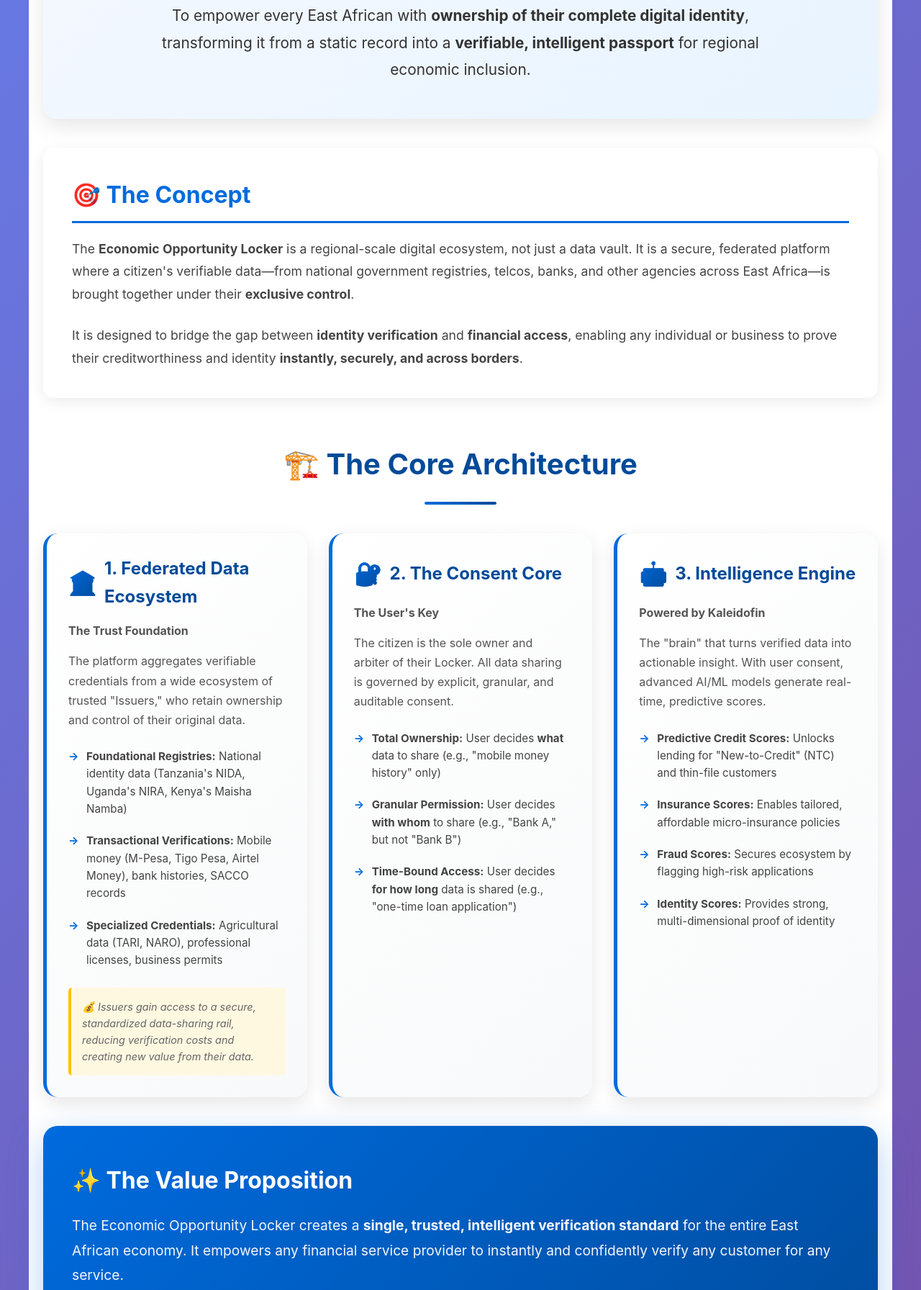
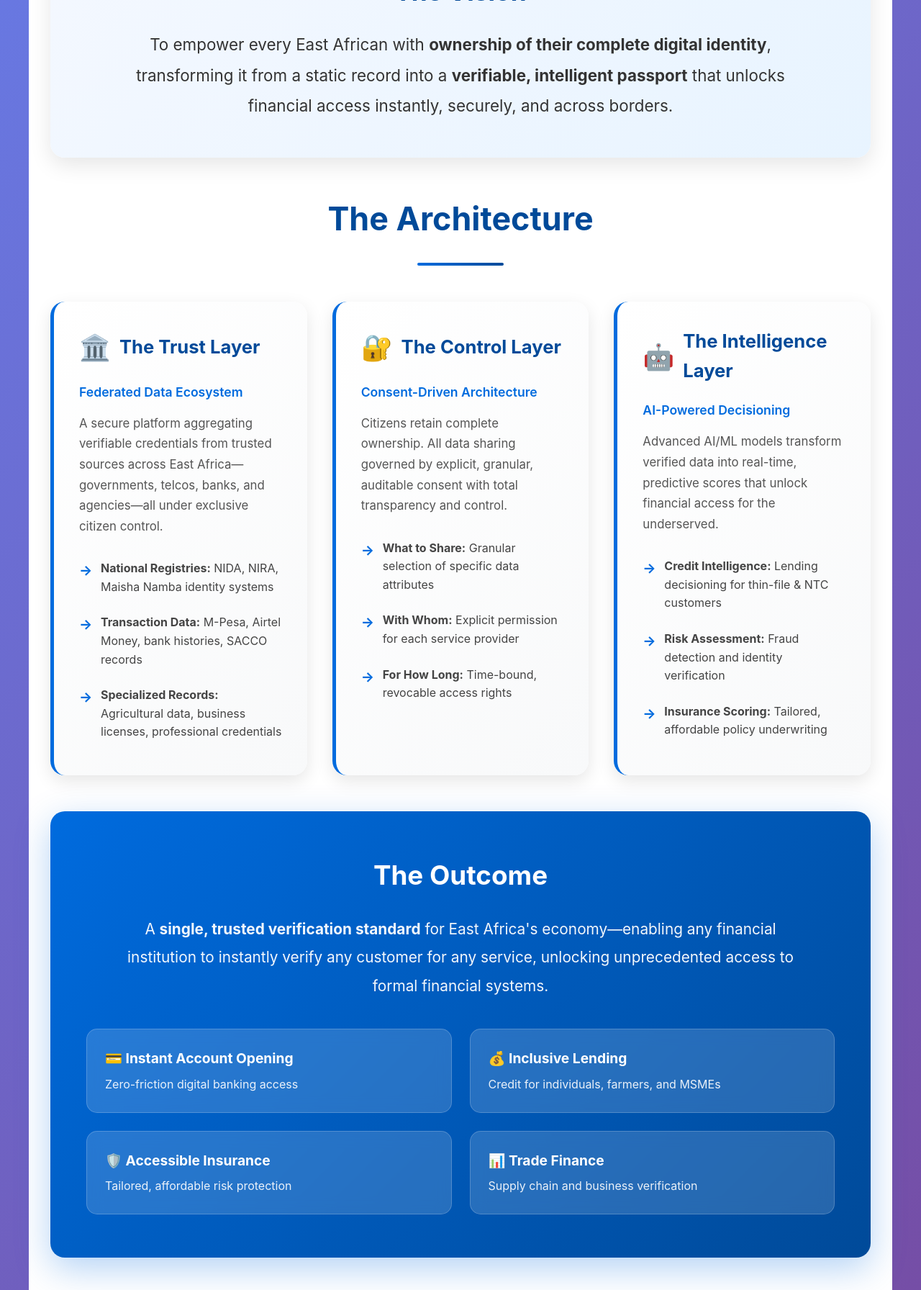
Before and after one commit to Karthik-Velu/EastafricaDigilocker, a plain HTML site: page index.html in a window 1280 px wide. Shown: the part 454-2246 px from the top of the page at 72% size. Drawn offline with Linux system fonts and the light colour scheme.

Commit message:
Redesign as true one-pager: rename to 'The Identity Vault', remove stats, condense content

```diff
--- a/index.html
+++ b/index.html
@@ -3,7 +3,7 @@
 <head>
     <meta charset="UTF-8">
     <meta name="viewport" content="width=device-width, initial-scale=1.0">
-    <title>East Africa Economic Opportunity Locker</title>
+    <title>The Identity Vault - East Africa's Economic Access Platform</title>
     <style>
         * {
             margin: 0;
@@ -28,23 +28,24 @@
         }
 
         .hero h1 {
-            font-size: 3rem;
-            margin-bottom: 10px;
+            font-size: 3.5rem;
+            margin-bottom: 15px;
             animation: fadeInDown 1s ease;
+            font-weight: 700;
         }
 
         .hero .subtitle {
-            font-size: 1.5rem;
+            font-size: 1.6rem;
             opacity: 0.95;
-            margin-bottom: 20px;
+            margin-bottom: 15px;
             animation: fadeInUp 1s ease;
         }
 
         .hero .tagline {
-            font-size: 1.2rem;
+            font-size: 1.3rem;
             font-style: italic;
             opacity: 0.9;
-            max-width: 800px;
+            max-width: 900px;
             margin: 0 auto;
             animation: fadeIn 1.5s ease;
         }
@@ -52,16 +53,16 @@
         .container {
             max-width: 1200px;
             margin: 0 auto;
-            padding: 40px 20px;
+            padding: 50px 30px;
             background-color: #ffffff;
         }
 
         .vision-section {
             background: linear-gradient(135deg, #f4f8ff 0%, #e8f4ff 100%);
-            padding: 50px 20px;
+            padding: 50px 40px;
             text-align: center;
             border-radius: 20px;
-            margin-bottom: 40px;
+            margin-bottom: 50px;
             box-shadow: 0 10px 30px rgba(0,0,0,0.1);
             transition: transform 0.3s ease;
         }
@@ -72,54 +73,34 @@
 
         .vision-section h2 {
             color: #004a99;
-            font-size: 2rem;
-            margin-bottom: 20px;
+            font-size: 2.2rem;
+            margin-bottom: 25px;
         }
 
         .vision-text {
-            font-size: 1.3rem;
+            font-size: 1.4rem;
             color: #333;
-            line-height: 1.8;
-            max-width: 900px;
+            line-height: 1.9;
+            max-width: 950px;
             margin: 0 auto;
-        }
-
-        .concept-section {
-            background: white;
-            padding: 40px;
-            border-radius: 15px;
-            margin-bottom: 40px;
-            box-shadow: 0 5px 20px rgba(0,0,0,0.08);
-        }
-
-        .concept-section h2 {
-            color: #006bde;
-            font-size: 2rem;
-            margin-bottom: 20px;
-            border-bottom: 3px solid #006bde;
-            padding-bottom: 10px;
-        }
-
-        .concept-text {
-            font-size: 1.1rem;
-            line-height: 1.8;
-            color: #444;
+            font-weight: 400;
         }
 
         .architecture-grid {
             display: grid;
-            grid-template-columns: repeat(auto-fit, minmax(350px, 1fr));
-            gap: 30px;
-            margin: 40px 0;
+            grid-template-columns: repeat(3, 1fr);
+            gap: 35px;
+            margin: 50px 0;
         }
 
         .pillar-card {
             background: linear-gradient(135deg, #ffffff 0%, #f8f9fa 100%);
             border-radius: 20px;
-            padding: 30px;
+            padding: 35px;
             box-shadow: 0 8px 25px rgba(0,0,0,0.1);
             transition: all 0.3s ease;
             border-left: 5px solid #006bde;
+            min-height: 100%;
         }
 
         .pillar-card:hover {
@@ -129,25 +110,28 @@
 
         .pillar-card h3 {
             color: #004a99;
-            font-size: 1.5rem;
-            margin-bottom: 15px;
+            font-size: 1.6rem;
+            margin-bottom: 20px;
             display: flex;
             align-items: center;
-            gap: 10px;
+            gap: 12px;
         }
 
         .pillar-icon {
-            font-size: 2rem;
-            background: linear-gradient(135deg, #006bde 0%, #004a99 100%);
-            -webkit-background-clip: text;
-            -webkit-text-fill-color: transparent;
-            background-clip: text;
+            font-size: 2.2rem;
+        }
+
+        .pillar-card .subtitle {
+            font-size: 1.1rem;
+            font-weight: 600;
+            color: #006bde;
+            margin-bottom: 15px;
         }
 
         .pillar-card p {
-            font-size: 1rem;
+            font-size: 1.05rem;
             color: #555;
-            margin-bottom: 15px;
+            margin-bottom: 20px;
             line-height: 1.7;
         }
 
@@ -157,11 +141,11 @@
         }
 
         .pillar-card ul li {
-            padding: 10px 0;
-            padding-left: 25px;
+            padding: 12px 0;
+            padding-left: 30px;
             position: relative;
             color: #444;
-            font-size: 0.95rem;
+            font-size: 1rem;
             line-height: 1.6;
         }
 
@@ -171,52 +155,47 @@
             left: 0;
             color: #006bde;
             font-weight: bold;
-        }
-
-        .incentive-note {
-            background: #fff8e1;
-            border-left: 4px solid #ffc107;
-            padding: 15px;
-            margin-top: 15px;
-            border-radius: 5px;
-            font-size: 0.9rem;
-            font-style: italic;
-            color: #666;
+            font-size: 1.2rem;
         }
 
         .value-prop {
             background: linear-gradient(135deg, #006bde 0%, #004a99 100%);
             color: white;
-            padding: 50px 40px;
+            padding: 60px 50px;
             border-radius: 20px;
-            margin: 40px 0;
+            margin: 50px 0 0 0;
             box-shadow: 0 15px 50px rgba(0,107,222,0.3);
         }
 
         .value-prop h3 {
-            font-size: 2rem;
-            margin-bottom: 20px;
+            font-size: 2.3rem;
+            margin-bottom: 25px;
             color: white;
+            text-align: center;
         }
 
         .value-prop p {
-            font-size: 1.2rem;
-            line-height: 1.8;
-            margin-bottom: 25px;
+            font-size: 1.3rem;
+            line-height: 1.9;
+            margin-bottom: 30px;
             opacity: 0.95;
+            text-align: center;
+            max-width: 950px;
+            margin-left: auto;
+            margin-right: auto;
         }
 
         .value-list {
             display: grid;
-            grid-template-columns: repeat(auto-fit, minmax(250px, 1fr));
-            gap: 20px;
-            margin-top: 30px;
+            grid-template-columns: repeat(2, 1fr);
+            gap: 25px;
+            margin-top: 40px;
         }
 
         .value-item {
             background: rgba(255,255,255,0.15);
             backdrop-filter: blur(10px);
-            padding: 20px;
+            padding: 25px;
             border-radius: 15px;
             border: 1px solid rgba(255,255,255,0.2);
             transition: all 0.3s ease;
@@ -229,58 +208,31 @@
 
         .value-item strong {
             display: block;
-            font-size: 1.1rem;
-            margin-bottom: 5px;
+            font-size: 1.2rem;
+            margin-bottom: 8px;
         }
 
-        .stats-section {
-            display: grid;
-            grid-template-columns: repeat(auto-fit, minmax(200px, 1fr));
-            gap: 20px;
-            margin: 40px 0;
-        }
-
-        .stat-card {
-            background: linear-gradient(135deg, #667eea 0%, #764ba2 100%);
-            color: white;
-            padding: 30px;
-            border-radius: 15px;
-            text-align: center;
-            box-shadow: 0 8px 25px rgba(102,126,234,0.3);
-            transition: transform 0.3s ease;
-        }
-
-        .stat-card:hover {
-            transform: translateY(-5px);
-        }
-
-        .stat-number {
-            font-size: 2.5rem;
-            font-weight: bold;
-            display: block;
-            margin-bottom: 5px;
-        }
-
-        .stat-label {
+        .value-item span {
             font-size: 1rem;
             opacity: 0.9;
         }
 
         .section-title {
             text-align: center;
-            font-size: 2.5rem;
+            font-size: 2.8rem;
             color: #004a99;
-            margin: 60px 0 40px 0;
+            margin: 0 0 50px 0;
             position: relative;
+            font-weight: 700;
         }
 
         .section-title:after {
             content: "";
             display: block;
-            width: 100px;
+            width: 120px;
             height: 4px;
             background: linear-gradient(90deg, #006bde 0%, #004a99 100%);
-            margin: 20px auto 0;
+            margin: 25px auto 0;
             border-radius: 2px;
         }
 
@@ -289,12 +241,13 @@
             padding: 40px 20px;
             background: linear-gradient(135deg, #004a99 0%, #006bde 100%);
             color: white;
-            margin-top: 60px;
+            margin-top: 0;
         }
 
         .footer p {
             margin: 10px 0;
             opacity: 0.9;
+            font-size: 1.1rem;
         }
 
         @keyframes fadeInDown {
@@ -328,18 +281,30 @@
             }
         }
 
-        @media (max-width: 768px) {
-            .hero h1 {
-                font-size: 2rem;
-            }
-            .hero .subtitle {
-                font-size: 1.2rem;
-            }
+        @media (max-width: 968px) {
             .architecture-grid {
                 grid-template-columns: 1fr;
             }
+            .value-list {
+                grid-template-columns: 1fr;
+            }
+        }
+
+        @media (max-width: 768px) {
+            .hero h1 {
+                font-size: 2.2rem;
+            }
+            .hero .subtitle {
+                font-size: 1.3rem;
+            }
+            .hero .tagline {
+                font-size: 1.1rem;
+            }
             .section-title {
                 font-size: 2rem;
+            }
+            .container {
+                padding: 40px 20px;
             }
         }
     </style>
@@ -347,142 +312,102 @@
 <body>
 
     <div class="hero">
-        <h1>🌍 The East Africa Economic Opportunity Locker</h1>
-        <div class="subtitle">Powering Financial Access Across East Africa</div>
+        <h1>The Identity Vault</h1>
+        <div class="subtitle">East Africa's Economic Access Platform</div>
         <div class="tagline">
-            Transforming Digital Identity into Economic Opportunity
+            Transforming Digital Identity into Verifiable Economic Opportunity
         </div>
     </div>
 
     <div class="container">
         <div class="vision-section">
-            <h2>💡 Our Vision</h2>
+            <h2>The Vision</h2>
             <p class="vision-text">
                 To empower every East African with <strong>ownership of their complete digital identity</strong>,
-                transforming it from a static record into a <strong>verifiable, intelligent passport</strong> for
-                regional economic inclusion.
+                transforming it from a static record into a <strong>verifiable, intelligent passport</strong> that
+                unlocks financial access instantly, securely, and across borders.
             </p>
         </div>
 
-        <div class="concept-section">
-            <h2>🎯 The Concept</h2>
-            <p class="concept-text">
-                The <strong>Economic Opportunity Locker</strong> is a regional-scale digital ecosystem, not just a data vault.
-                It is a secure, federated platform where a citizen's verifiable data—from national government registries,
-                telcos, banks, and other agencies across East Africa—is brought together under their <strong>exclusive control</strong>.
-            </p>
-            <br>
-            <p class="concept-text">
-                It is designed to bridge the gap between <strong>identity verification</strong> and
-                <strong>financial access</strong>, enabling any individual or business to prove their creditworthiness
-                and identity <strong>instantly, securely, and across borders</strong>.
-            </p>
-        </div>
-
-        <h2 class="section-title">🏗️ The Core Architecture</h2>
+        <h2 class="section-title">The Architecture</h2>
 
         <div class="architecture-grid">
             <div class="pillar-card">
                 <h3>
                     <span class="pillar-icon">🏛️</span>
-                    1. Federated Data Ecosystem
+                    The Trust Layer
                 </h3>
-                <p><strong>The Trust Foundation</strong></p>
-                <p>The platform aggregates verifiable credentials from a wide ecosystem of trusted "Issuers," who retain ownership and control of their original data.</p>
+                <div class="subtitle">Federated Data Ecosystem</div>
+                <p>A secure platform aggregating verifiable credentials from trusted sources across East Africa—governments, telcos, banks, and agencies—all under exclusive citizen control.</p>
                 <ul>
-                    <li><strong>Foundational Registries:</strong> National identity data (Tanzania's NIDA, Uganda's NIRA, Kenya's Maisha Namba)</li>
-                    <li><strong>Transactional Verifications:</strong> Mobile money (M-Pesa, Tigo Pesa, Airtel Money), bank histories, SACCO records</li>
-                    <li><strong>Specialized Credentials:</strong> Agricultural data (TARI, NARO), professional licenses, business permits</li>
+                    <li><strong>National Registries:</strong> NIDA, NIRA, Maisha Namba identity systems</li>
+                    <li><strong>Transaction Data:</strong> M-Pesa, Airtel Money, bank histories, SACCO records</li>
+                    <li><strong>Specialized Records:</strong> Agricultural data, business licenses, professional credentials</li>
                 </ul>
-                <div class="incentive-note">
-                    💰 Issuers gain access to a secure, standardized data-sharing rail, reducing verification costs and creating new value from their data.
-                </div>
             </div>
 
             <div class="pillar-card">
                 <h3>
                     <span class="pillar-icon">🔐</span>
-                    2. The Consent Core
+                    The Control Layer
                 </h3>
-                <p><strong>The User's Key</strong></p>
-                <p>The citizen is the sole owner and arbiter of their Locker. All data sharing is governed by explicit, granular, and auditable consent.</p>
+                <div class="subtitle">Consent-Driven Architecture</div>
+                <p>Citizens retain complete ownership. All data sharing governed by explicit, granular, auditable consent with total transparency and control.</p>
                 <ul>
-                    <li><strong>Total Ownership:</strong> User decides <strong>what</strong> data to share (e.g., "mobile money history" only)</li>
-                    <li><strong>Granular Permission:</strong> User decides <strong>with whom</strong> to share (e.g., "Bank A," but not "Bank B")</li>
-                    <li><strong>Time-Bound Access:</strong> User decides <strong>for how long</strong> data is shared (e.g., "one-time loan application")</li>
+                    <li><strong>What to Share:</strong> Granular selection of specific data attributes</li>
+                    <li><strong>With Whom:</strong> Explicit permission for each service provider</li>
+                    <li><strong>For How Long:</strong> Time-bound, revocable access rights</li>
                 </ul>
             </div>
 
             <div class="pillar-card">
                 <h3>
                     <span class="pillar-icon">🤖</span>
-                    3. Intelligence Engine
+                    The Intelligence Layer
                 </h3>
-                <p><strong>Powered by Kaleidofin</strong></p>
-                <p>The "brain" that turns verified data into actionable insight. With user consent, advanced AI/ML models generate real-time, predictive scores.</p>
+                <div class="subtitle">AI-Powered Decisioning</div>
+                <p>Advanced AI/ML models transform verified data into real-time, predictive scores that unlock financial access for the underserved.</p>
                 <ul>
-                    <li><strong>Predictive Credit Scores:</strong> Unlocks lending for "New-to-Credit" (NTC) and thin-file customers</li>
-                    <li><strong>Insurance Scores:</strong> Enables tailored, affordable micro-insurance policies</li>
-                    <li><strong>Fraud Scores:</strong> Secures ecosystem by flagging high-risk applications</li>
-                    <li><strong>Identity Scores:</strong> Provides strong, multi-dimensional proof of identity</li>
+                    <li><strong>Credit Intelligence:</strong> Lending decisioning for thin-file & NTC customers</li>
+                    <li><strong>Risk Assessment:</strong> Fraud detection and identity verification</li>
+                    <li><strong>Insurance Scoring:</strong> Tailored, affordable policy underwriting</li>
                 </ul>
             </div>
         </div>
 
         <div class="value-prop">
-            <h3>✨ The Value Proposition</h3>
+            <h3>The Outcome</h3>
             <p>
-                The Economic Opportunity Locker creates a <strong>single, trusted, intelligent verification standard</strong>
-                for the entire East African economy. It empowers any financial service provider to instantly and confidently
-                verify any customer for any service.
+                A <strong>single, trusted verification standard</strong> for East Africa's economy—enabling any
+                financial institution to instantly verify any customer for any service, unlocking unprecedented
+                access to formal financial systems.
             </p>
 
             <div class="value-list">
                 <div class="value-item">
-                    <strong>💳 Digital Banking</strong>
-                    Instant savings account opening
+                    <strong>💳 Instant Account Opening</strong>
+                    <span>Zero-friction digital banking access</span>
                 </div>
                 <div class="value-item">
-                    <strong>💰 Credit Access</strong>
-                    Frictionless loan origination for individuals, farmers & MSMEs
+                    <strong>💰 Inclusive Lending</strong>
+                    <span>Credit for individuals, farmers, and MSMEs</span>
                 </div>
                 <div class="value-item">
-                    <strong>🛡️ Insurance</strong>
-                    Accessible and affordable policies
+                    <strong>🛡️ Accessible Insurance</strong>
+                    <span>Tailored, affordable risk protection</span>
                 </div>
                 <div class="value-item">
                     <strong>📊 Trade Finance</strong>
-                    Secure verification for supply chain & trade credit
+                    <span>Supply chain and business verification</span>
                 </div>
-            </div>
-        </div>
-
-        <h2 class="section-title">📈 Impact Potential</h2>
-
-        <div class="stats-section">
-            <div class="stat-card">
-                <span class="stat-number">300M+</span>
-                <span class="stat-label">Population Served</span>
-            </div>
-            <div class="stat-card">
-                <span class="stat-number">70%</span>
-                <span class="stat-label">Unbanked Population</span>
-            </div>
-            <div class="stat-card">
-                <span class="stat-number">6</span>
-                <span class="stat-label">EAC Member States</span>
-            </div>
-            <div class="stat-card">
-                <span class="stat-number">$1B+</span>
-                <span class="stat-label">Economic Impact Potential</span>
             </div>
         </div>
     </div>
 
     <div class="footer">
-        <p><strong>East Africa Economic Opportunity Locker</strong></p>
-        <p>Transforming Identity into Opportunity</p>
-        <p>© 2025 EAOL Platform</p>
+        <p><strong>The Identity Vault</strong></p>
+        <p>Powered by Kaleidofin</p>
+        <p>© 2025</p>
     </div>
 
 </body>
```
